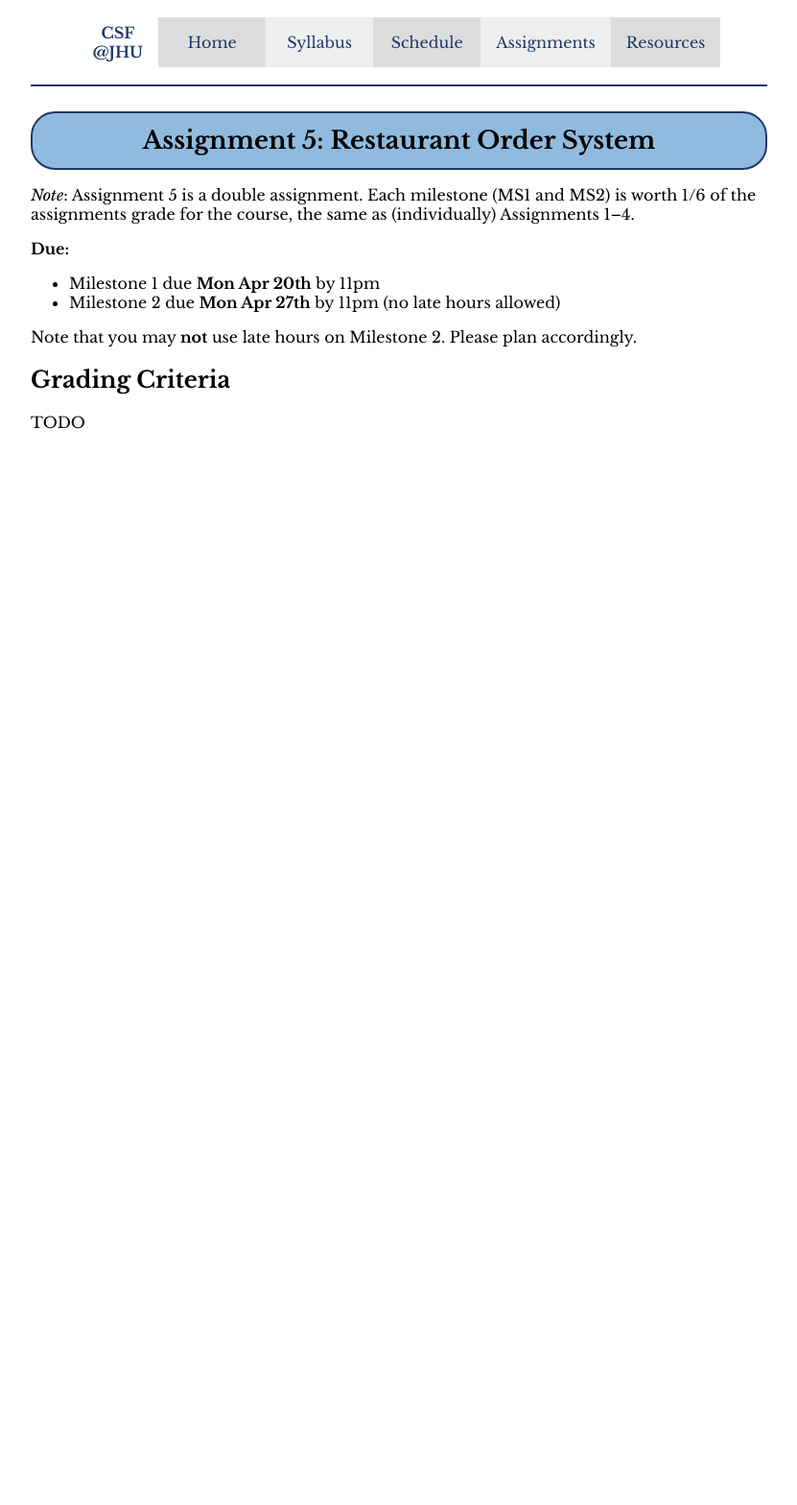
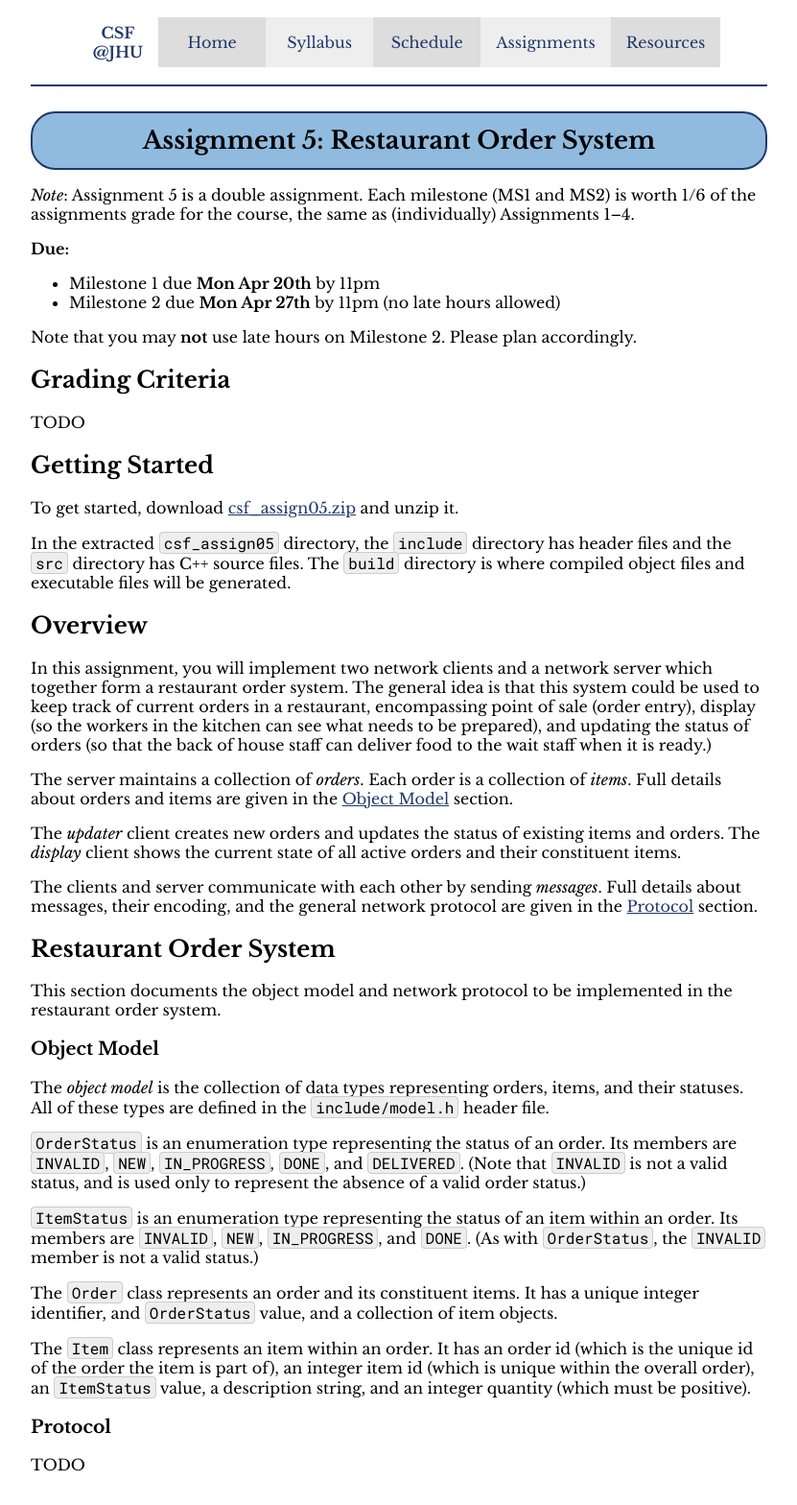
Before and after one commit to jhucsf/spring2026, a Jekyll site: the page built from assign/assign05.md, in a window 1280 px wide. Shown: the whole page at 96% size, without its empty margins (224-1055 px from the left). Built offline with Jekyll 4.4.1, drawn with Linux system fonts in a browser that asks for light colours; before the commit the page ends 900 px from its top, so only the background shows below that.

Commit message:
working on assignment description

```diff
--- a/assign/assign05.md
+++ b/assign/assign05.md
@@ -18,3 +18,64 @@ Please plan accordingly.
 ## Grading Criteria
 
 TODO
+
+## Getting Started
+
+To get started, download [csf\_assign05.zip](csf_assign05.zip) and unzip it.
+
+In the extracted `csf_assign05` directory, the `include` directory has header
+files and the `src` directory has C++ source files. The `build` directory is
+where compiled object files and executable files will be generated.
+
+## Overview
+
+In this assignment, you will implement two network clients and a network server
+which together form a restaurant order system. The general idea is that
+this system could be used to keep track of current orders in a restaurant,
+encompassing point of sale (order entry), display (so the workers in the
+kitchen can see what needs to be prepared), and updating the status of
+orders (so that the back of house staff can deliver food to the
+wait staff when it is ready.)
+
+The server maintains a collection of *orders*. Each order is a collection
+of *items*. Full details about orders and items are given in the
+[Object Model](#object-model) section.
+
+The *updater* client creates new orders and updates the status of existing
+items and orders. The *display* client shows the current state of all active
+orders and their constituent items.
+
+The clients and server communicate with each other by sending *messages*.
+Full details about messages, their encoding, and the general network protocol
+are given in the [Protocol](#protocol) section.
+
+## Restaurant Order System
+
+This section documents the object model and network protocol to be implemented
+in the restaurant order system.
+
+### Object Model
+
+The *object model* is the collection of data types representing orders, items, and
+their statuses. All of these types are defined in the `include/model.h` header file.
+
+`OrderStatus` is an enumeration type representing the status of an order. Its
+members are `INVALID`, `NEW`, `IN_PROGRESS`, `DONE`, and `DELIVERED`. (Note that `INVALID`
+is not a valid status, and is used only to represent the absence of a valid
+order status.)
+
+`ItemStatus` is an enumeration type representing the status of an item within an
+order. Its members are `INVALID`, `NEW`, `IN_PROGRESS`, and `DONE`. (As with
+`OrderStatus`, the `INVALID` member is not a valid status.)
+
+The `Order` class represents an order and its constituent items. It has a unique
+integer identifier, and `OrderStatus` value, and a collection of item objects.
+
+The `Item` class represents an item within an order. It has an order id (which is
+the unique id of the order the item is part of), an integer item id (which is
+unique within the overall order), an `ItemStatus` value, a description string, and
+an integer quantity (which must be positive).
+
+### Protocol
+
+TODO
```
